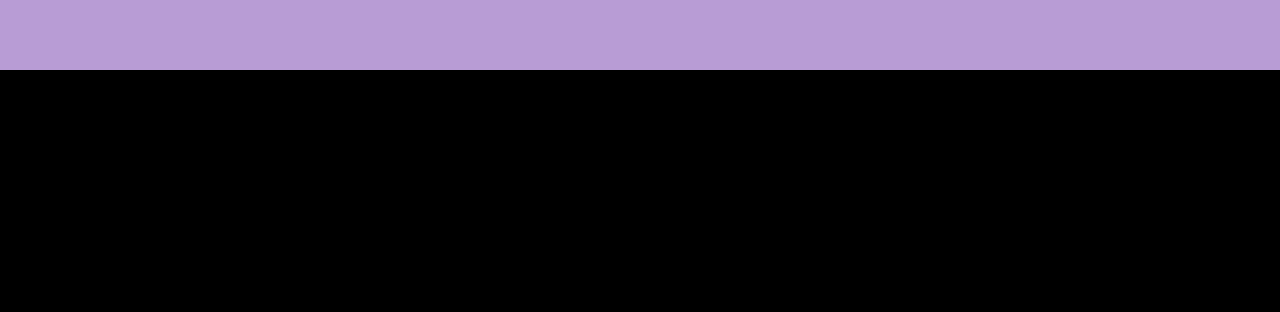
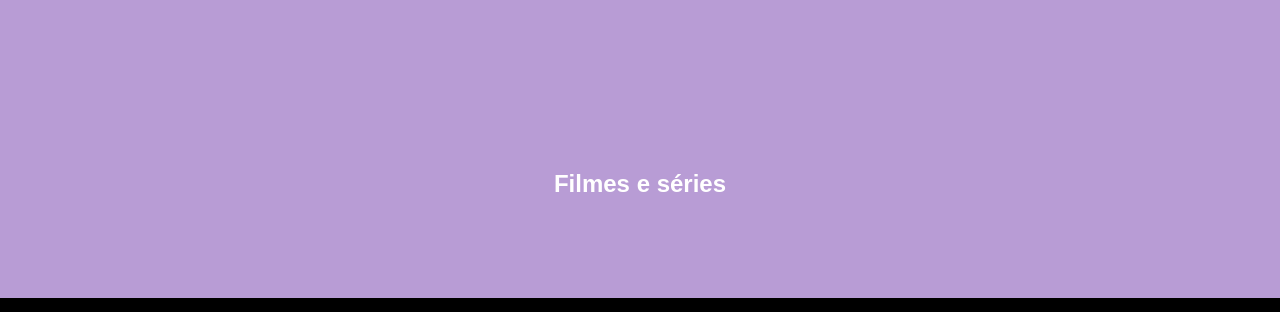
Before and after one commit to Prof-Salete-Arte71/aluraflix2025saletetc, a plain HTML site: page index.html in a window 1280 px wide. Shown: the part 488-800 px from the top of the page. Drawn offline with Linux system fonts and the light colour scheme.

Commit message:
filmes e series

```diff
--- a/index.html
+++ b/index.html
@@ -18,5 +18,9 @@
     <iframe width="560" height="315" src="https://www.youtube.com/embed/gt_fAE1Eg2Q?si=Yy-onO-W1ST7PA9F" title="YouTube video player" frameborder="0" allow="accelerometer; autoplay; clipboard-write; encrypted-media; gyroscope; picture-in-picture; web-share" referrerpolicy="strict-origin-when-cross-origin" allowfullscreen></iframe>
     </div>
     </section>
+
+    <section>
+      <h2>Filmes e séries</h2>
+    </section>
 </body>
 </html>
```
